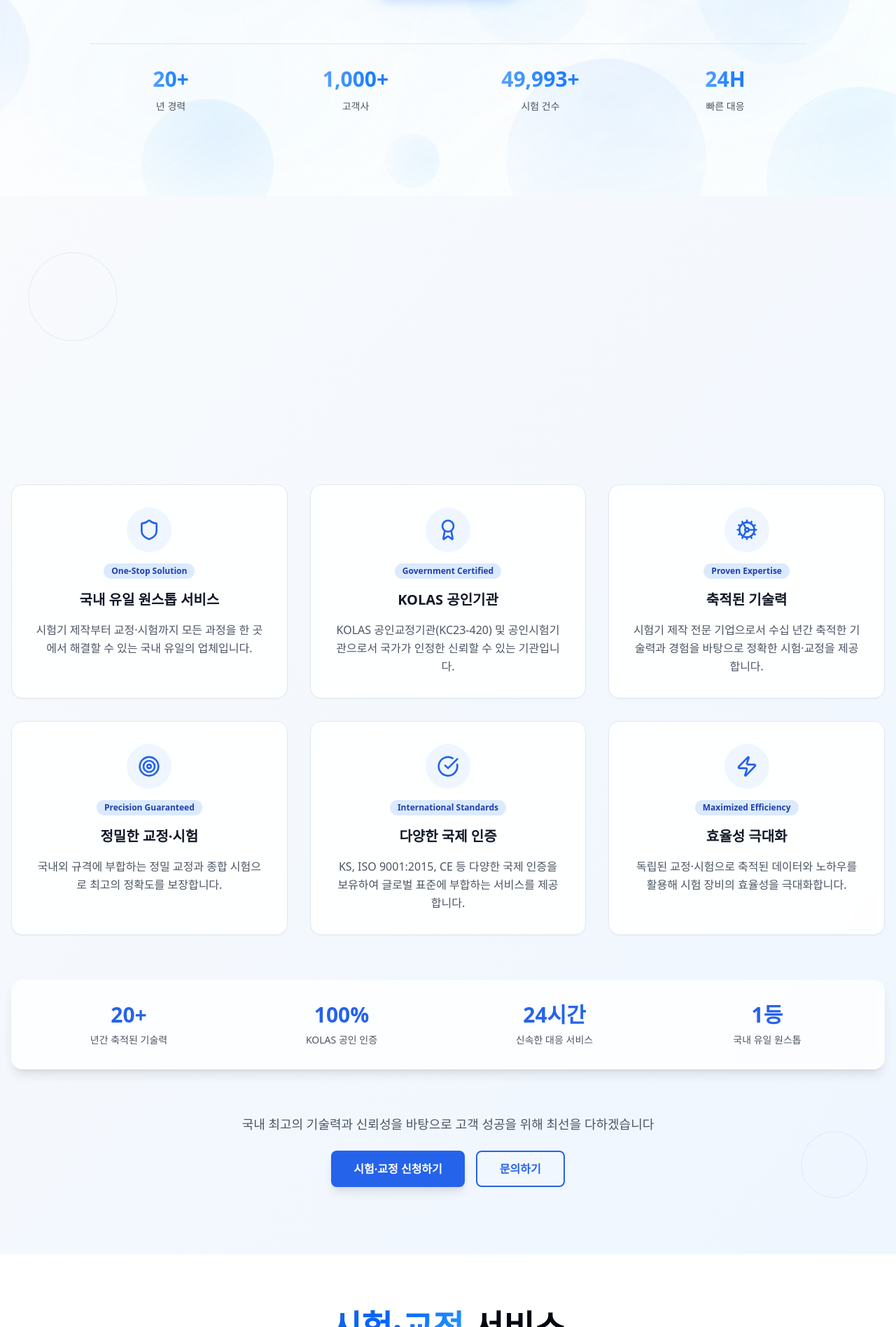
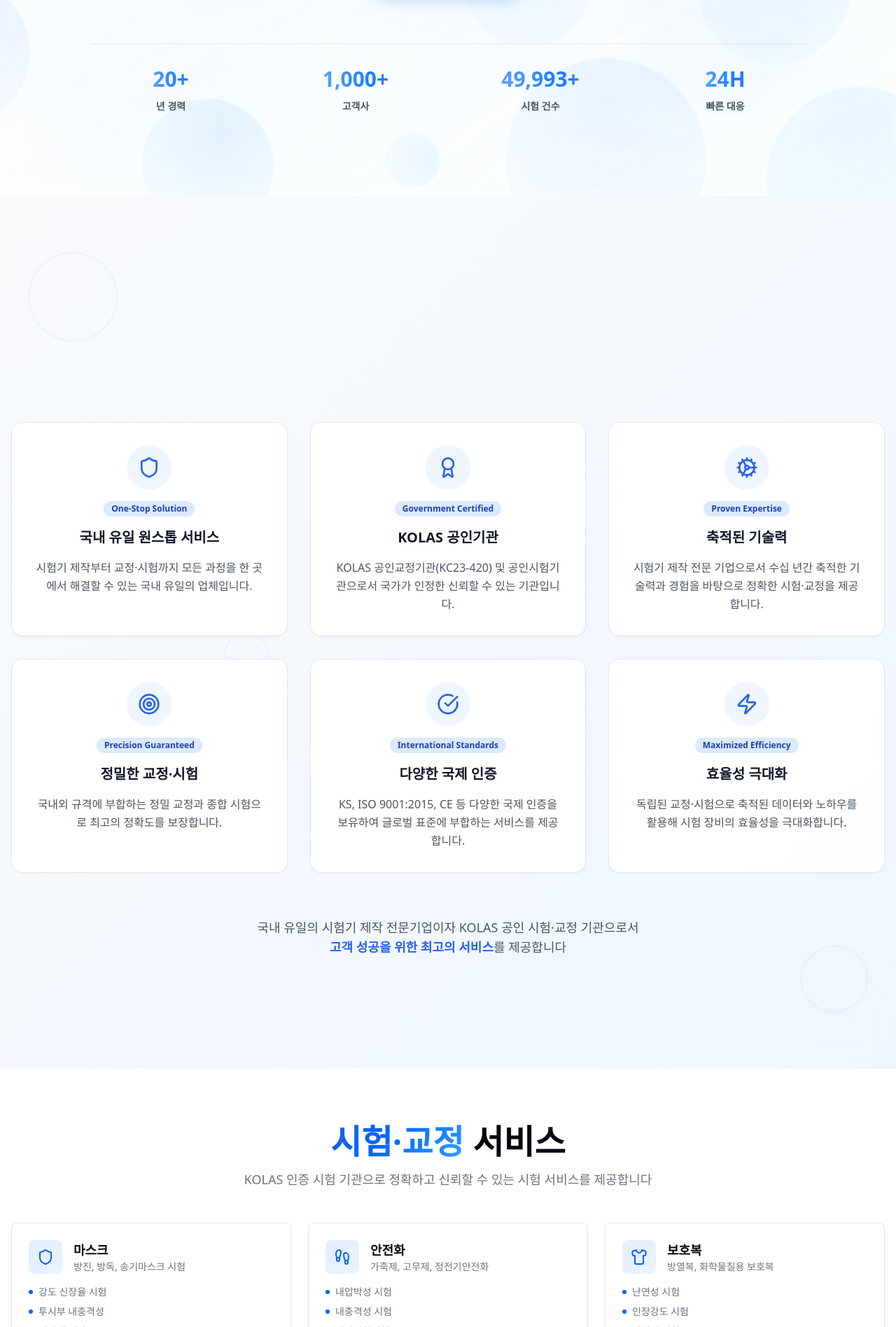
Before and after one commit to ramge132/ksptl.com, a Next.js app: page / in a window 1280 px wide. Shown: the part 585-2481 px from the top of the page at 70% size. Built offline with nearby package versions, Linux system fonts and the light colour scheme; a web font is replaced by a local one.

Commit message:
modfiy: v1.01

```diff
--- a/components/sections/Hero.tsx
+++ b/components/sections/Hero.tsx
@@ -137,7 +137,7 @@ export default function Hero() {
             initial={{ opacity: 0, y: 20 }}
             animate={{ opacity: 1, y: 0 }}
             transition={{ delay: 0.4 }}
-            className="text-xl md:text-2xl font-medium mb-4 text-gray-800"
+            className="text-xl md:text-2xl font-bold mb-4 text-gray-800"
           >
             국내 유일 시험기 제작·시험·교정 통합 수행기관
           </motion.p>
@@ -212,7 +212,7 @@ export default function Hero() {
                     <CountUpNew to={20} from={0} duration={2} separator="" />+
                   </GradientTextNew>
                 </div>
-                <div className="text-sm text-gray-600">년 경력</div>
+                <div className="text-sm text-gray-600 font-bold">년 경력</div>
               </div>
               <div className="stat-item text-center">
                 <div className="text-3xl font-bold mb-1">
@@ -225,7 +225,7 @@ export default function Hero() {
                     <CountUpNew to={1000} from={0} duration={2} separator="," />+
                   </GradientTextNew>
                 </div>
-                <div className="text-sm text-gray-600">고객사</div>
+                <div className="text-sm text-gray-600 font-bold">고객사</div>
               </div>
               <div className="stat-item text-center">
                 <div className="text-3xl font-bold mb-1">
@@ -238,7 +238,7 @@ export default function Hero() {
                     <CountUpNew to={50000} from={0} duration={2} separator="," />+
                   </GradientTextNew>
                 </div>
-                <div className="text-sm text-gray-600">시험 건수</div>
+                <div className="text-sm text-gray-600 font-bold">시험 건수</div>
               </div>
               <div className="stat-item text-center">
                 <div className="text-3xl font-bold mb-1">
@@ -251,7 +251,7 @@ export default function Hero() {
                     <CountUpNew to={24} from={0} duration={2} separator="" />H
                   </GradientTextNew>
                 </div>
-                <div className="text-sm text-gray-600">빠른 대응</div>
+                <div className="text-sm text-gray-600 font-bold">빠른 대응</div>
               </div>
             </div>
           </div>
--- a/components/sections/WhyChooseUs.tsx
+++ b/components/sections/WhyChooseUs.tsx
@@ -136,11 +136,6 @@ const WhyChooseUs = () => {
             </h2>
           </div>
 
-          <p ref={subtitleRef} className="text-xl text-gray-600 max-w-3xl mx-auto leading-relaxed">
-            국내 유일의 시험기 제작 전문기업이자 KOLAS 공인 시험·교정 기관으로서
-            <br />
-            <span className="text-blue-600 font-semibold">고객 성공을 위한 최고의 서비스</span>를 제공합니다
-          </p>
         </div>
 
         {/* Reasons Grid */}
@@ -172,41 +167,14 @@ const WhyChooseUs = () => {
           ))}
         </div>
 
-        {/* Stats Section */}
-        <div className="bg-white/80 backdrop-blur-sm rounded-2xl p-8 shadow-lg">
-          <div className="grid grid-cols-2 md:grid-cols-4 gap-8 text-center">
-            <div className="space-y-2">
-              <div className="text-3xl font-bold text-blue-600">20+</div>
-              <div className="text-sm text-gray-600">년간 축적된 기술력</div>
-            </div>
-            <div className="space-y-2">
-              <div className="text-3xl font-bold text-blue-600">100%</div>
-              <div className="text-sm text-gray-600">KOLAS 공인 인증</div>
-            </div>
-            <div className="space-y-2">
-              <div className="text-3xl font-bold text-blue-600">24시간</div>
-              <div className="text-sm text-gray-600">신속한 대응 서비스</div>
-            </div>
-            <div className="space-y-2">
-              <div className="text-3xl font-bold text-blue-600">1등</div>
-              <div className="text-sm text-gray-600">국내 유일 원스톱</div>
-            </div>
-          </div>
-        </div>
 
         {/* Call to Action */}
         <div className="text-center mt-16">
-          <p className="text-lg text-gray-600 mb-6">
-            국내 최고의 기술력과 신뢰성을 바탕으로 고객 성공을 위해 최선을 다하겠습니다
+          <p className="text-lg text-gray-600 mb-16">
+            국내 유일의 시험기 제작 전문기업이자 KOLAS 공인 시험·교정 기관으로서
+            <br />
+            <span className="text-blue-600 font-semibold">고객 성공을 위한 최고의 서비스</span>를 제공합니다
           </p>
-          <div className="flex flex-col sm:flex-row gap-4 justify-center">
-            <button className="bg-blue-600 hover:bg-blue-700 text-white px-8 py-3 rounded-lg font-semibold transition-colors duration-300 shadow-lg hover:shadow-xl">
-              시험·교정 신청하기
-            </button>
-            <button className="border-2 border-blue-600 text-blue-600 hover:bg-blue-600 hover:text-white px-8 py-3 rounded-lg font-semibold transition-all duration-300">
-              문의하기
-            </button>
-          </div>
         </div>
       </div>
     </section>
```
